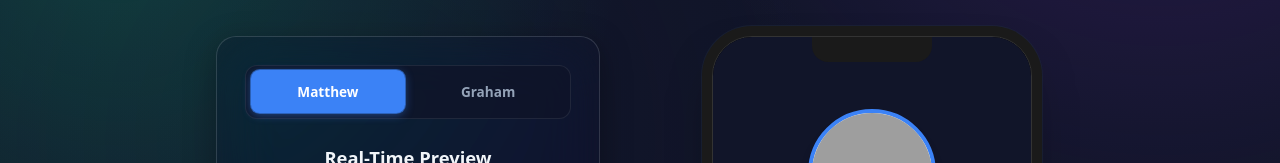
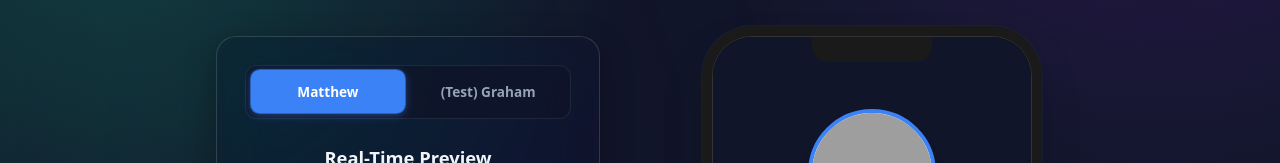
Before and after one commit to McWhorter-Thomasson-Digital-Tech/Website, a Next.js app: page /demo in a window 1280 px wide. Shown: the part 581-744 px from the top of the page. Built offline with nearby package versions, Linux system fonts and the light colour scheme; no server answers; grey boxes are pictures that could not be loaded.

Commit message:
feat: testing

```diff
--- a/src/data/mockBusinessCards.ts
+++ b/src/data/mockBusinessCards.ts
@@ -18,7 +18,7 @@ export const mockBusinessCards: Record<string, WalletPassData> = {
   },
   'graham': {
     id: 'graham-thomasson',
-    firstName: 'Graham',
+    firstName: '(Test) Graham',
     lastName: 'Thomasson',
     title: 'Co-Founder',
     email: 'graham@mtdigitaltech.com',
```
